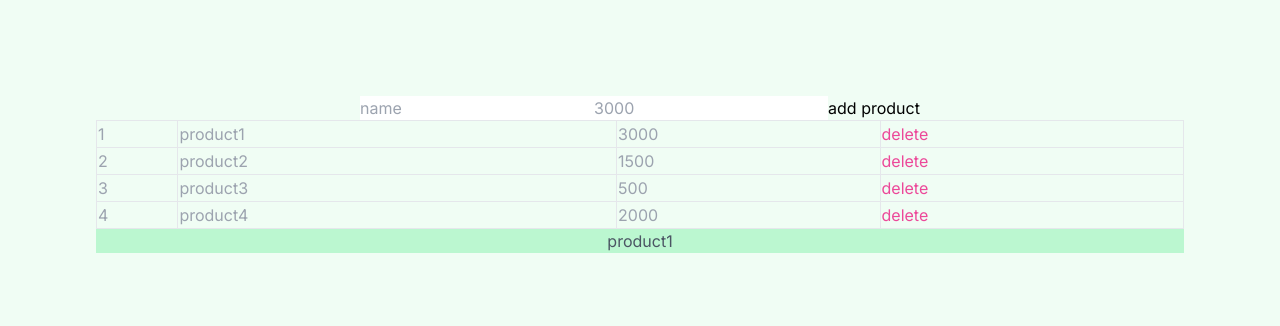
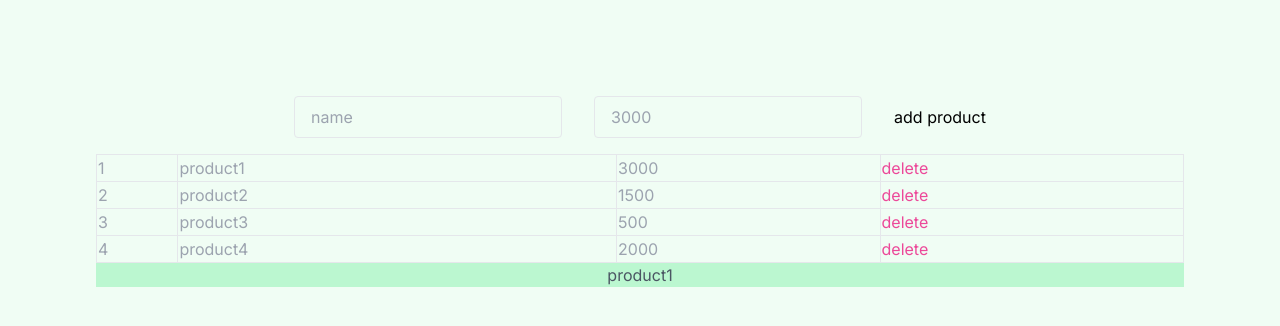
Before and after one commit to htimnak/HomeWorkNextJs, a Next.js app: page / in a window 1280 px wide. Shown: the top 326 px of the page. Built offline with nearby package versions, Linux system fonts and the light colour scheme.

Commit message:
add style to input

```diff
--- a/src/components/AddForm.tsx
+++ b/src/components/AddForm.tsx
@@ -2,9 +2,9 @@ import React from 'react';
 
 export default function AddForm(props) {
     return (
-       <form>
-           <input type={"text"} name={"name"} placeholder={"name"}/>
-           <input type={"number"} name={"price"} placeholder={"3000"}/>
+       <form className={"mb-4"}>
+           <input className={"border mr-8 rounded px-4  py-2 bg-transparent"} type={"text"} name={"name"} placeholder={"name"}/>
+           <input className={"border mr-8 rounded px-4  py-2 bg-transparent"} type={"number"} name={"price"} placeholder={"3000"}/>
            <input type={"submit"} value={"add product"}/>
        </form>
     );
```
